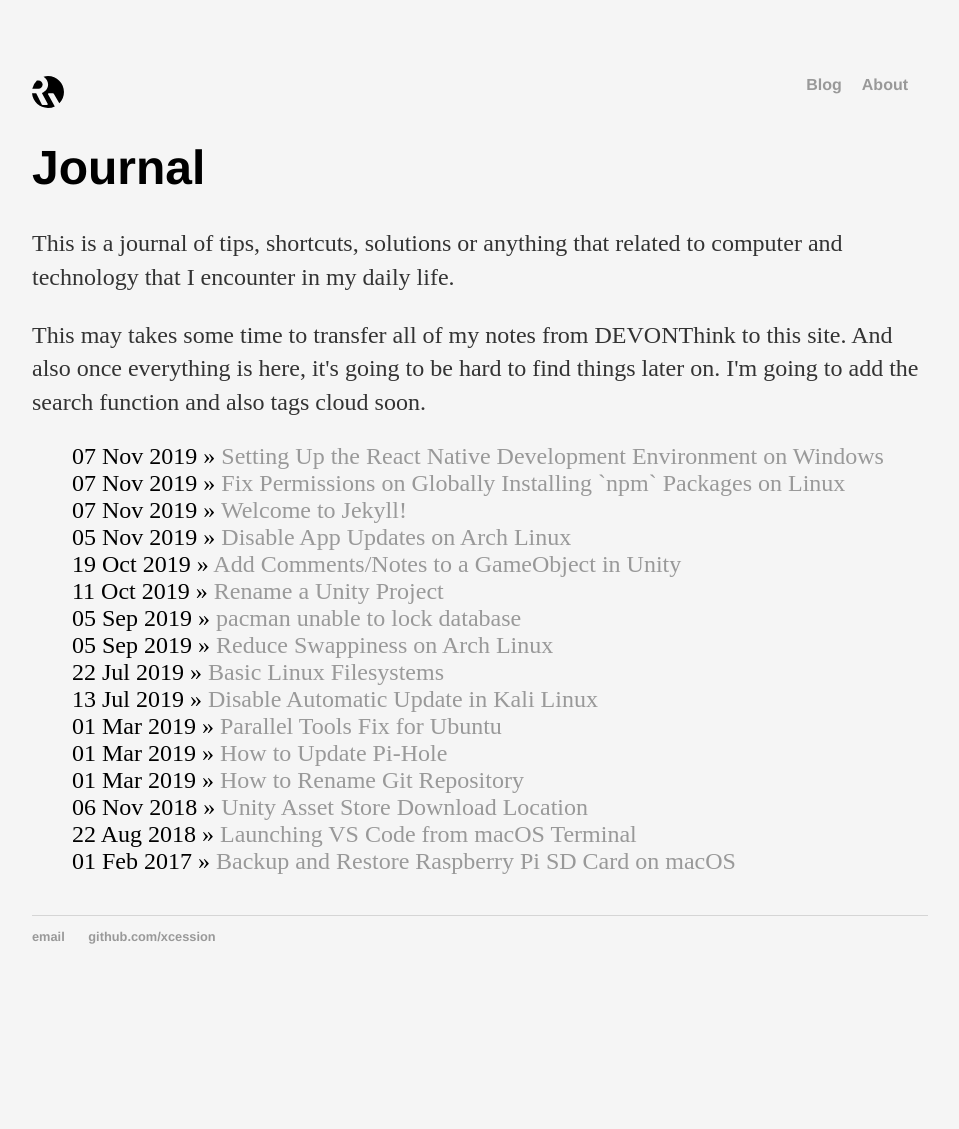
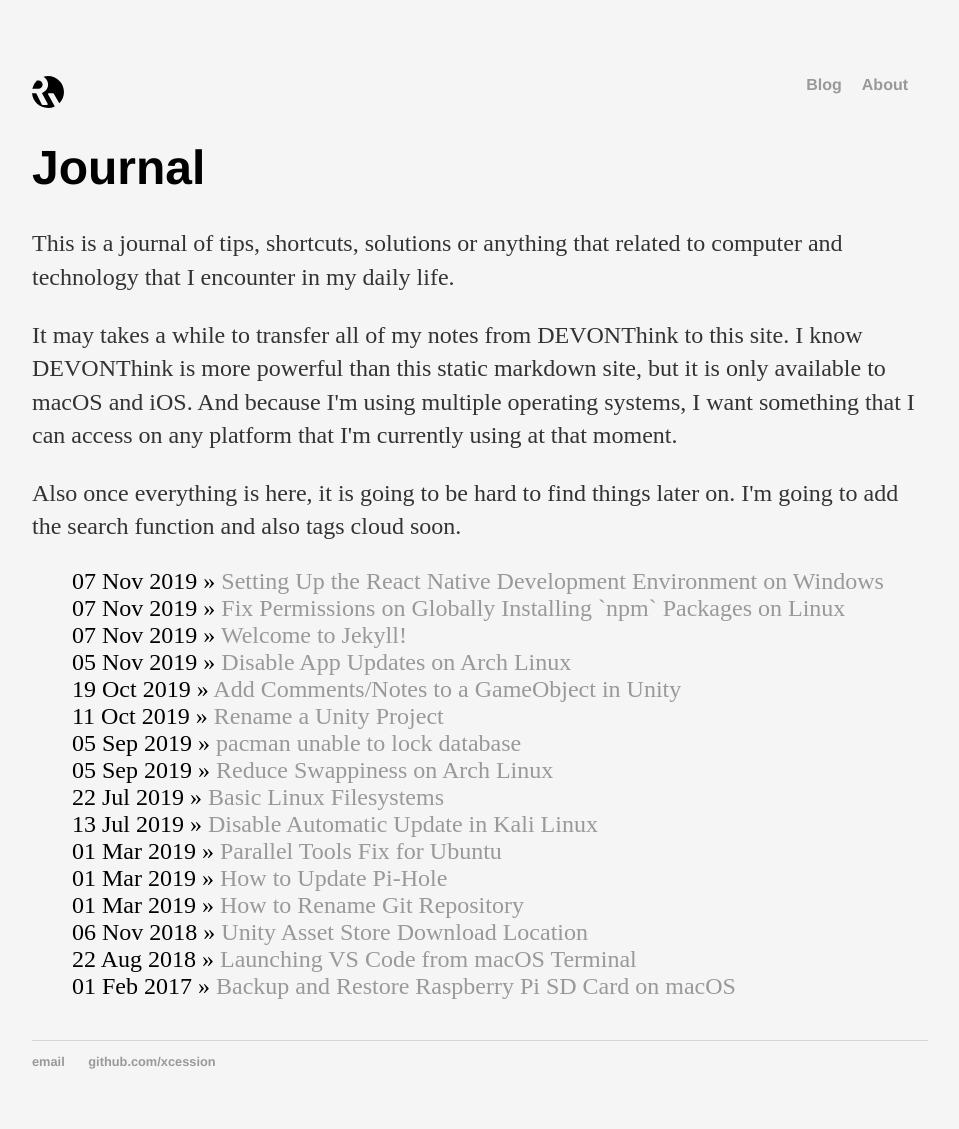
Before and after one commit to xcession/xcession.github.io, a Jekyll site: the page built from blog/index.html, in a window 1280 px wide. Shown: the whole page, without its empty margins (160-1119 px from the left). Built offline with Jekyll 4.4.1, drawn with Linux system fonts in a browser that asks for light colours; before the commit the page ends 1004 px from its top, so only the background shows below that.

Commit message:
Update blog index

```diff
--- a/blog/index.html
+++ b/blog/index.html
@@ -4,7 +4,8 @@ title: Journal
 ---
 <h1>{{ page.title }}</h1>
 <p>This is a journal of tips, shortcuts, solutions or anything that related to computer and technology that I encounter in my daily life.</p>
-<p>This may takes some time to transfer all of my notes from DEVONThink to this site. And also once everything is here, it's going to be hard to find things later on. I'm going to add the search function and also tags cloud soon.</p>
+<p>It may takes a while to transfer all of my notes from DEVONThink to this site. I know DEVONThink is more powerful than this static markdown site, but it is only available to macOS and iOS. And because I'm using multiple operating systems, I want something that I can access on any platform that I'm currently using at that moment.</p>
+<p>Also once everything is here, it is going to be hard to find things later on. I'm going to add the search function and also tags cloud soon.</p>
 <ul class="posts">
     {% for post in site.posts %}
     <li><span>{{ post.date | date_to_string }}</span> » <a href="{{ post.url }}" title="{{ post.title }}">{{ post.title }}</a></li>
```
